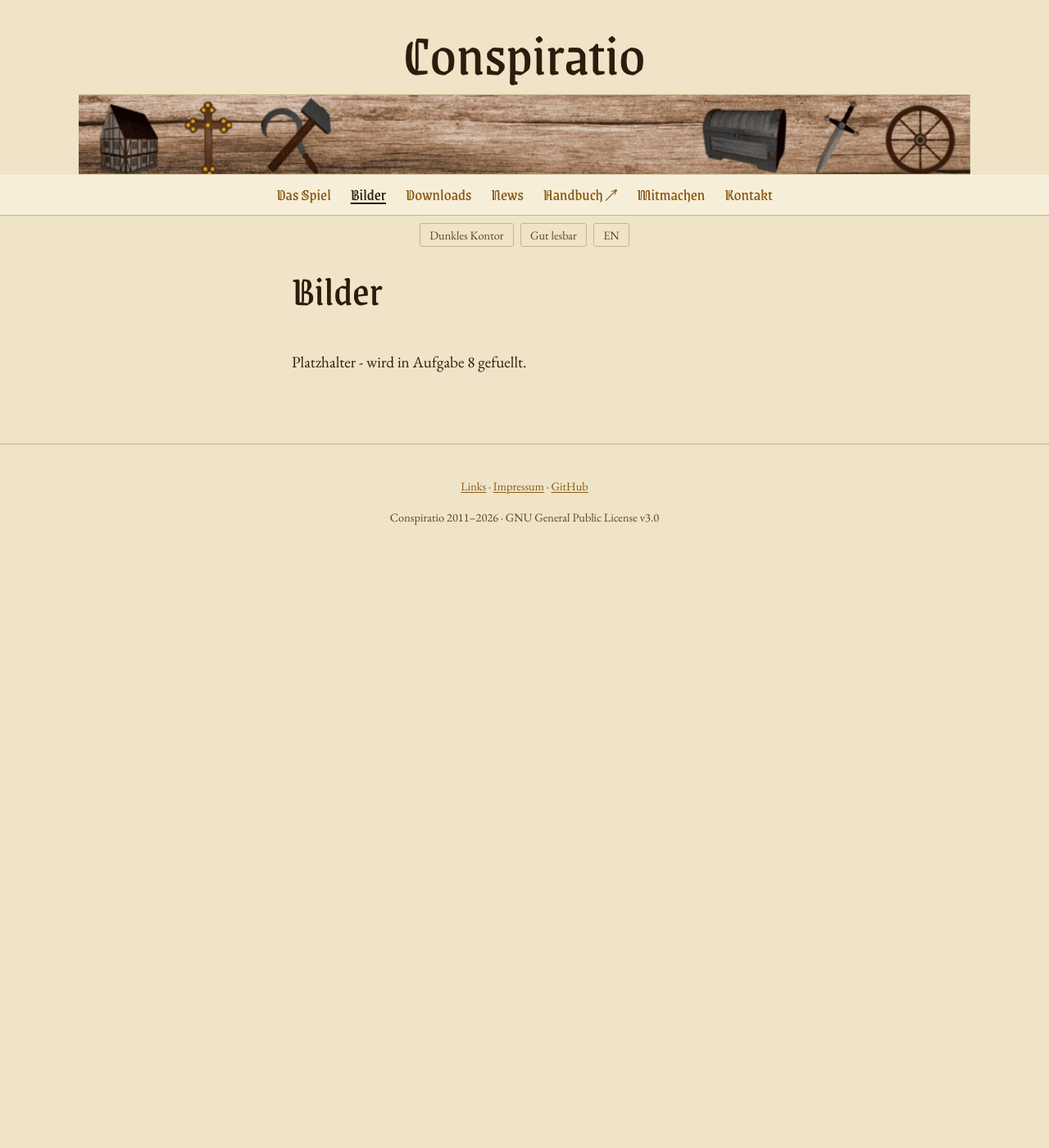
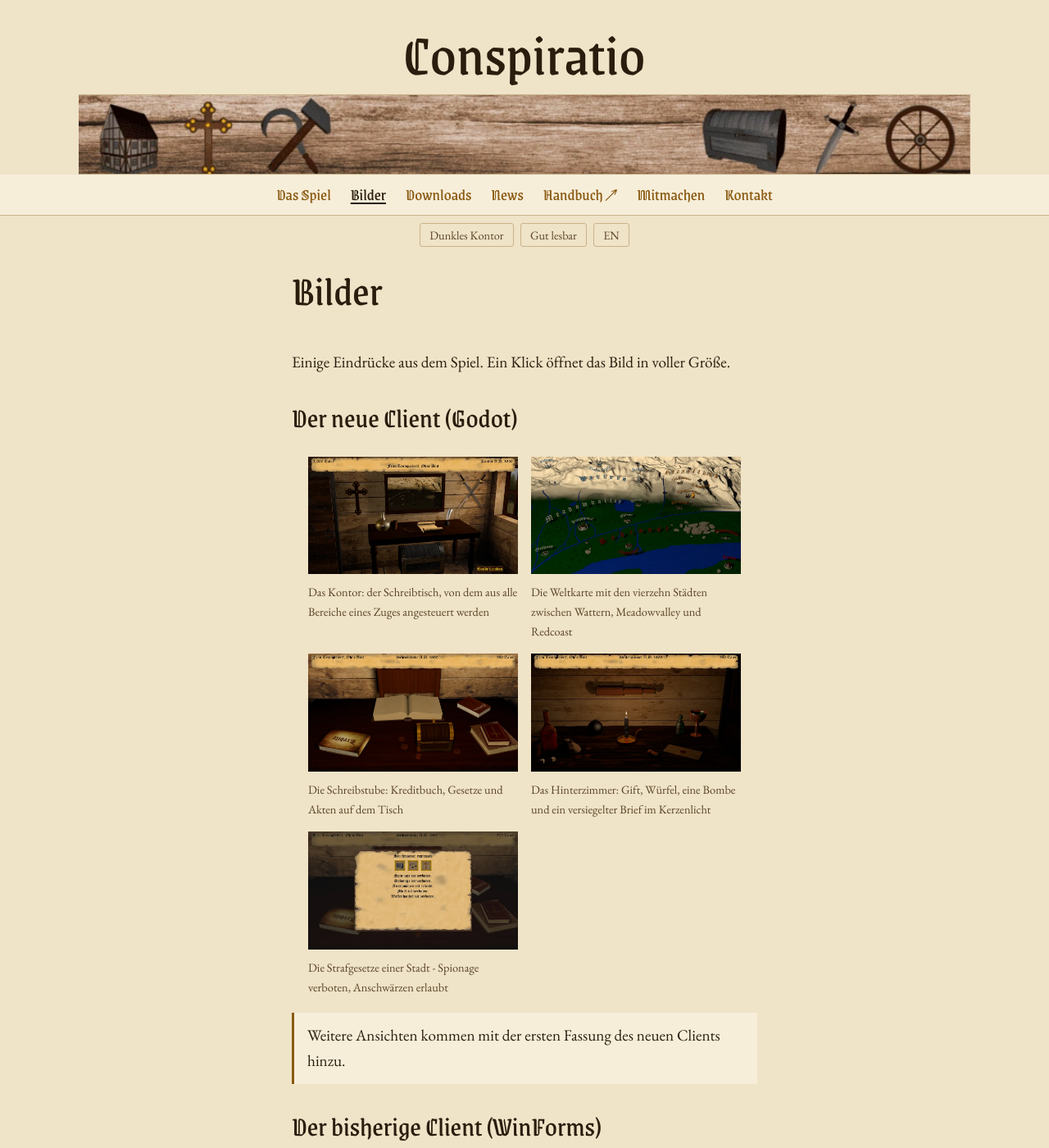
Before and after one commit to Conspiratio/conspiratio.github.io, a Jekyll site: the page built from bilder.md, in a window 1280 px wide and 1400 px high. Shown: the whole window at 82% size. Built offline with Jekyll 4.4.1, drawn with Linux system fonts in a browser that asks for light colours; some of the changed text lies outside the part shown.

Commit message:
Galerie mit beiden Clients, Bilder als WebP mit festen Maßen
Die Aufbereitung ist ein Skript, kein Handbetrieb: skalieren auf 1000 px, WebP,
Maße nach _data/bilder.yml. Ein Motiv ohne Alternativtext wird absichtlich gar
nicht erst aufbereitet.

Die Godot-Aufnahmen stammen aus der vorhandenen --bilder-Ernte des E2E-Treibers;
ein eigener Godot-Lauf war dafür nicht nötig. Ausgewählt sind bewusst die fünf
Ansichten, die ohne Spielstand tragen (Kontor, Weltkarte, Schreibstube,
Hinterzimmer, Gesetzestafel). Die Datensichten des Treiberlaufs taugen nicht als
Schaufenster: Der Treiber würfelt seinen Zustand aus, die Jahresabrechnung zeigt
in jeder Zeile "0 Taler" und die Stadtansicht ein leeres Lager.

Das Prüfskript hat jetzt einen internen Linkprüfer und fängt tote Verweise ohne
Netz - gegengeprüft mit einem absichtlichen Tippfehler.

Co-Authored-By: Claude Opus 5 <noreply@anthropic.com>

```diff
--- /dev/null
+++ b/_data/bilder.yml
@@ -0,0 +1,80 @@
+# Erzeugt von werkzeug/bilder_aufbereiten.py - nicht von Hand pflegen.
+# Alternativtexte stehen in jenem Skript.
+
+- datei: godot-kontor.webp
+  alt: "Das Kontor: der Schreibtisch, von dem aus alle Bereiche eines Zuges angesteuert werden"
+  client: godot
+  breite: 1000
+  hoehe: 562
+
+- datei: godot-weltkarte.webp
+  alt: "Die Weltkarte mit den vierzehn Städten zwischen Wattern, Meadowvalley und Redcoast"
+  client: godot
+  breite: 1000
+  hoehe: 562
+
+- datei: godot-schreibstube.webp
+  alt: "Die Schreibstube: Kreditbuch, Gesetze und Akten auf dem Tisch"
+  client: godot
+  breite: 1000
+  hoehe: 562
+
+- datei: godot-hinterzimmer.webp
+  alt: "Das Hinterzimmer: Gift, Würfel, eine Bombe und ein versiegelter Brief im Kerzenlicht"
+  client: godot
+  breite: 1000
+  hoehe: 562
+
+- datei: godot-gesetze.webp
+  alt: "Die Strafgesetze einer Stadt - Spionage verboten, Anschwärzen erlaubt"
+  client: godot
+  breite: 1000
+  hoehe: 562
+
+- datei: winforms-kontor.webp
+  alt: "Das Kontor im bisherigen Client"
+  client: winforms
+  breite: 1000
+  hoehe: 562
+
+- datei: winforms-schreibstube-gesetze.webp
+  alt: "Die Gesetzestafel in der Schreibstube"
+  client: winforms
+  breite: 1000
+  hoehe: 562
+
+- datei: winforms-amtsuebersicht.webp
+  alt: "Die Ämterübersicht mit Amtsinhabern und Bewerbungen"
+  client: winforms
+  breite: 1000
+  hoehe: 562
+
+- datei: winforms-beziehungen-kontrahenten.webp
+  alt: "Die Beziehungen zu den Kontrahenten"
+  client: winforms
+  breite: 1000
+  hoehe: 562
+
+- datei: winforms-kirche.webp
+  alt: "Die Kirche"
+  client: winforms
+  breite: 1000
+  hoehe: 562
+
+- datei: winforms-produktion.webp
+  alt: "Die Produktion einer Werkstätte"
+  client: winforms
+  breite: 1000
+  hoehe: 562
+
+- datei: winforms-stadtinfos.webp
+  alt: "Die Stadtinformationen mit Lagerbeständen und Preisen"
+  client: winforms
+  breite: 1000
+  hoehe: 562
+
+- datei: winforms-zollburg-verwalten.webp
+  alt: "Eine Zollburg verwalten"
+  client: winforms
+  breite: 1000
+  hoehe: 562
--- a/bilder.md
+++ b/bilder.md
@@ -5,4 +5,39 @@ redirect_from:
   - /bilder.html
 ---
 
-Platzhalter - wird in Aufgabe 8 gefuellt.
+Einige Eindrücke aus dem Spiel. Ein Klick öffnet das Bild in voller Größe.
+
+## Der neue Client (Godot)
+
+<ul class="galerie">
+{%- for bild in site.data.bilder %}{% if bild.client == "godot" %}
+  <li><figure>
+    <a href="/assets/bilder/{{ bild.datei }}">
+      <img src="/assets/bilder/{{ bild.datei }}" alt="{{ bild.alt }}"
+           width="{{ bild.breite }}" height="{{ bild.hoehe }}" loading="lazy">
+    </a>
+    <figcaption>{{ bild.alt }}</figcaption>
+  </figure></li>
+{%- endif %}{% endfor %}
+</ul>
+
+<p class="hinweis">
+  Weitere Ansichten kommen mit der ersten Fassung des neuen Clients hinzu.
+</p>
+
+## Der bisherige Client (WinForms)
+
+<ul class="galerie">
+{%- for bild in site.data.bilder %}{% if bild.client == "winforms" %}
+  <li><figure>
+    <a href="/assets/bilder/{{ bild.datei }}">
+      <img src="/assets/bilder/{{ bild.datei }}" alt="{{ bild.alt }}"
+           width="{{ bild.breite }}" height="{{ bild.hoehe }}" loading="lazy">
+    </a>
+    <figcaption>{{ bild.alt }}</figcaption>
+  </figure></li>
+{%- endif %}{% endfor %}
+</ul>
+
+Bewegte Bilder gibt es auf dem
+[YouTube-Kanal](https://www.youtube.com/channel/UCBNIo4SB2c2GkgL7f_dMN_w).
```
Also changed, not shown: werkzeug/bilder_aufbereiten.py (added, +101 -0 lines), werkzeug/pruefe_ausgabe.py (+41 -0 lines), assets/bilder/godot-gesetze.webp (added), assets/bilder/godot-hinterzimmer.webp (added), assets/bilder/godot-kontor.webp (added), assets/bilder/godot-schreibstube.webp (added), assets/bilder/godot-weltkarte.webp (added), assets/bilder/winforms-amtsuebersicht.webp (added), assets/bilder/winforms-beziehungen-kontrahenten.webp (added), assets/bilder/winforms-kirche.webp (added), assets/bilder/winforms-kontor.webp (added), assets/bilder/winforms-produktion.webp (added), assets/bilder/winforms-schreibstube-gesetze.webp (added), assets/bilder/winforms-stadtinfos.webp (added), 1 more files.
